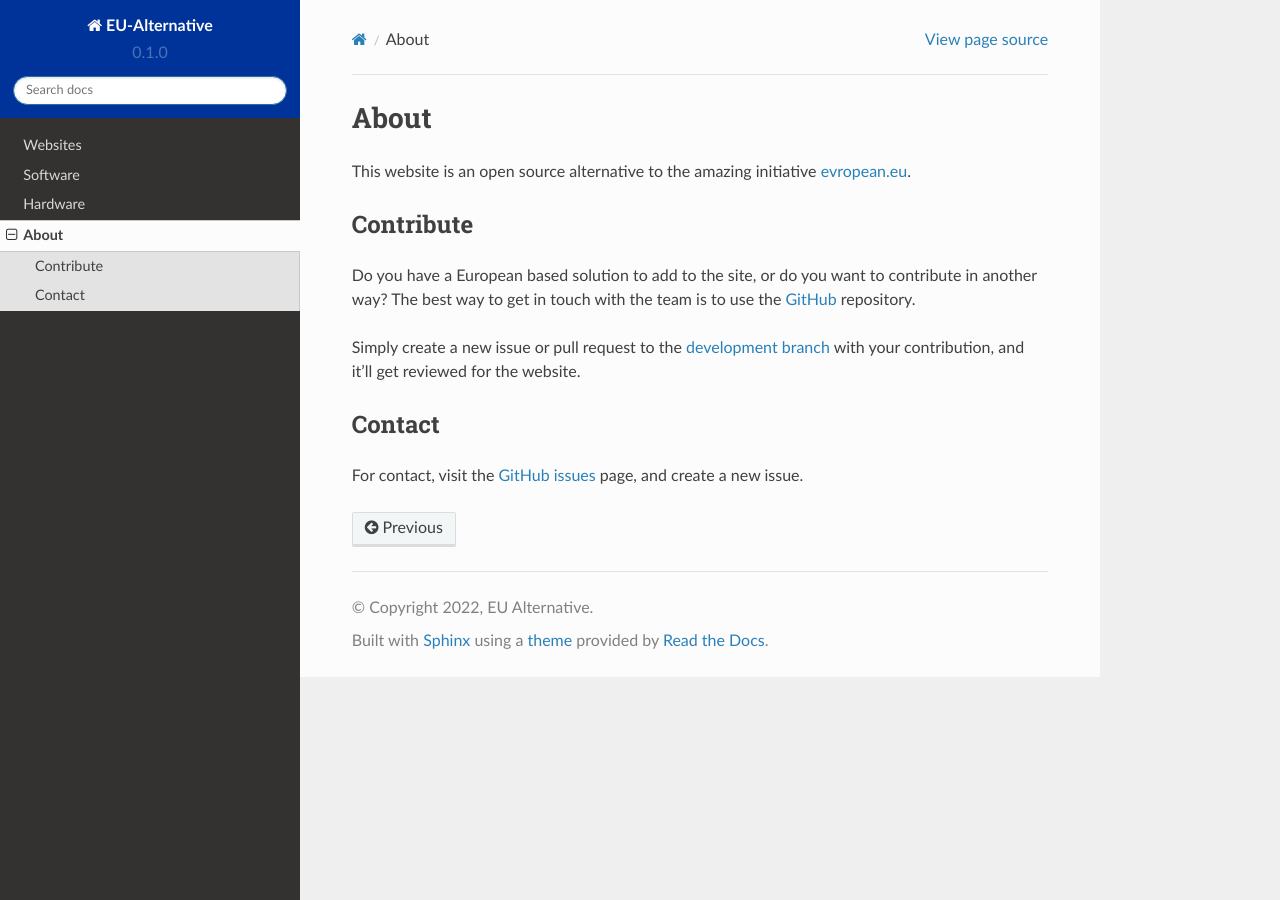
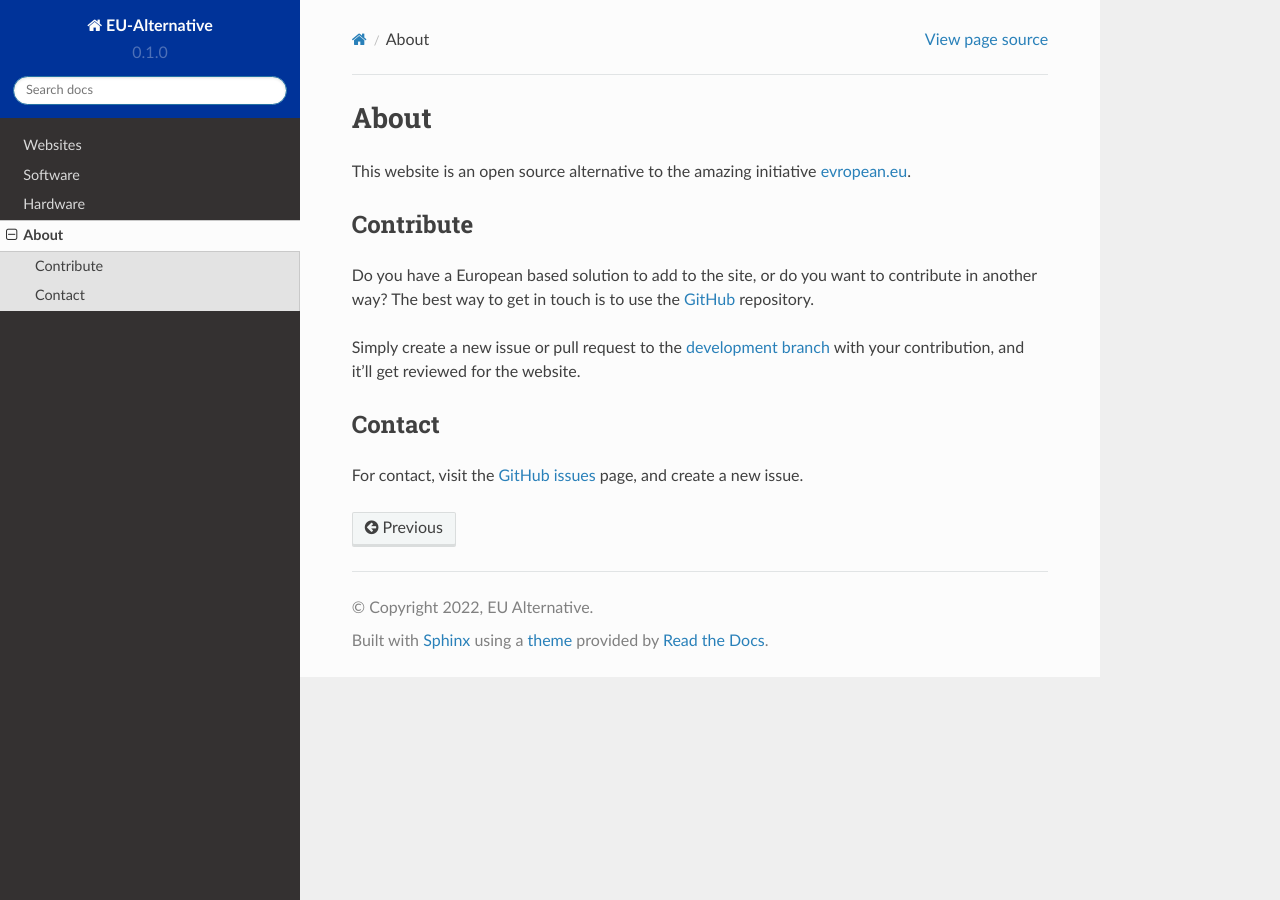
Before and after one commit to jteijema/EU-Alternative, a Sphinx documentation site: the page built from docs/source/about.rst, in a window 1280 px wide. Built offline with Sphinx 7.4.7 and the Read the Docs theme 2.0.0, drawn with Linux system fonts in a browser that asks for light colours.

Commit message:
Update about.rst

```diff
--- a/docs/source/about.rst
+++ b/docs/source/about.rst
@@ -8,8 +8,8 @@ This website is an open source alternative to the amazing initiative `evropean.e
 Contribute
 ----------
 Do you have a European based solution to add to the site, or do you want to
-contribute in another way? The best way to get in touch with the team is to use
-the `GitHub <https://github.com/JTeijema/EU-Alternative>`__ repository.
+contribute in another way? The best way to get in touch is to use the `GitHub
+<https://github.com/JTeijema/EU-Alternative>`__ repository.
 
 Simply create a new issue or pull request to the `development branch
 <https://github.com/JTeijema/EU-Alternative/tree/dev-v0.1.0>`__ with your
```
